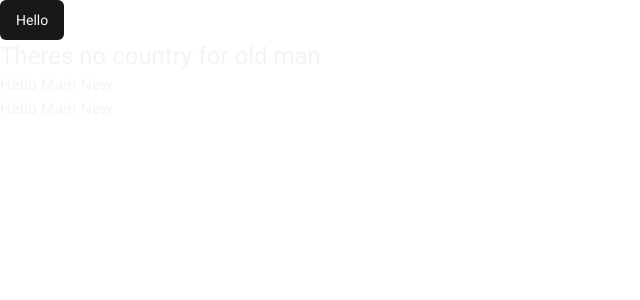
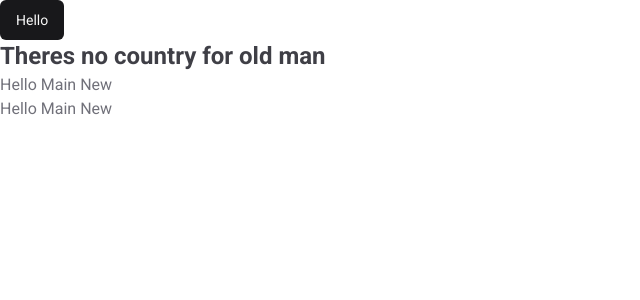
Before and after one commit to gabrielauzier/vite-playground, a React (Vite) app: page / in a window 1280 px wide. Shown: the top 300 px of the page, without its empty margins (0-640 px from the left). Built offline with nearby package versions, Linux system fonts and the light colour scheme.

Commit message:
patch: small styles adjustments

```diff
--- a/src/common/presentation/components/header/index.tsx
+++ b/src/common/presentation/components/header/index.tsx
@@ -3,8 +3,8 @@ import { Search } from './search'
 
 export function Header() {
   return (
-    <header className="h-16 flex items-center justify-end border-b border-zinc-200 shadow-sm shadow-zinc-50">
-      <div className="flex gap-2">
+    <header className="h-16 border-b border-zinc-200 shadow-sm shadow-zinc-50">
+      <div className="flex items-center h-full gap-2 max-w-[1280px] m-auto w-full justify-end">
         <Search />
         <Profile />
       </div>
--- a/src/common/presentation/components/index.ts
+++ b/src/common/presentation/components/index.ts
@@ -4,3 +4,6 @@ export * from './typography/text'
 
 /* UI Components */
 export * from './ui/button'
+
+/* Layout Components */
+export * from './header'
--- a/src/common/presentation/components/typography/heading.tsx
+++ b/src/common/presentation/components/typography/heading.tsx
@@ -34,7 +34,7 @@ export function Heading({
   return (
     <Tag
       className={classNames(
-        'text-gray-100 leading-snug',
+        'text-zinc-700 dark:text-zinc-100 leading-snug font-bold',
         HeadingSize[size],
         className,
       )}
--- a/src/common/presentation/components/typography/text.tsx
+++ b/src/common/presentation/components/typography/text.tsx
@@ -37,7 +37,11 @@ export function Text({
 
   return (
     <Tag
-      className={classNames('text-gray-100', `text-${size}`, className)}
+      className={classNames(
+        'text-zinc-500 dark:text-zinc-100',
+        `text-${size}`,
+        className,
+      )}
       {...rest}
     >
       {children}
```
